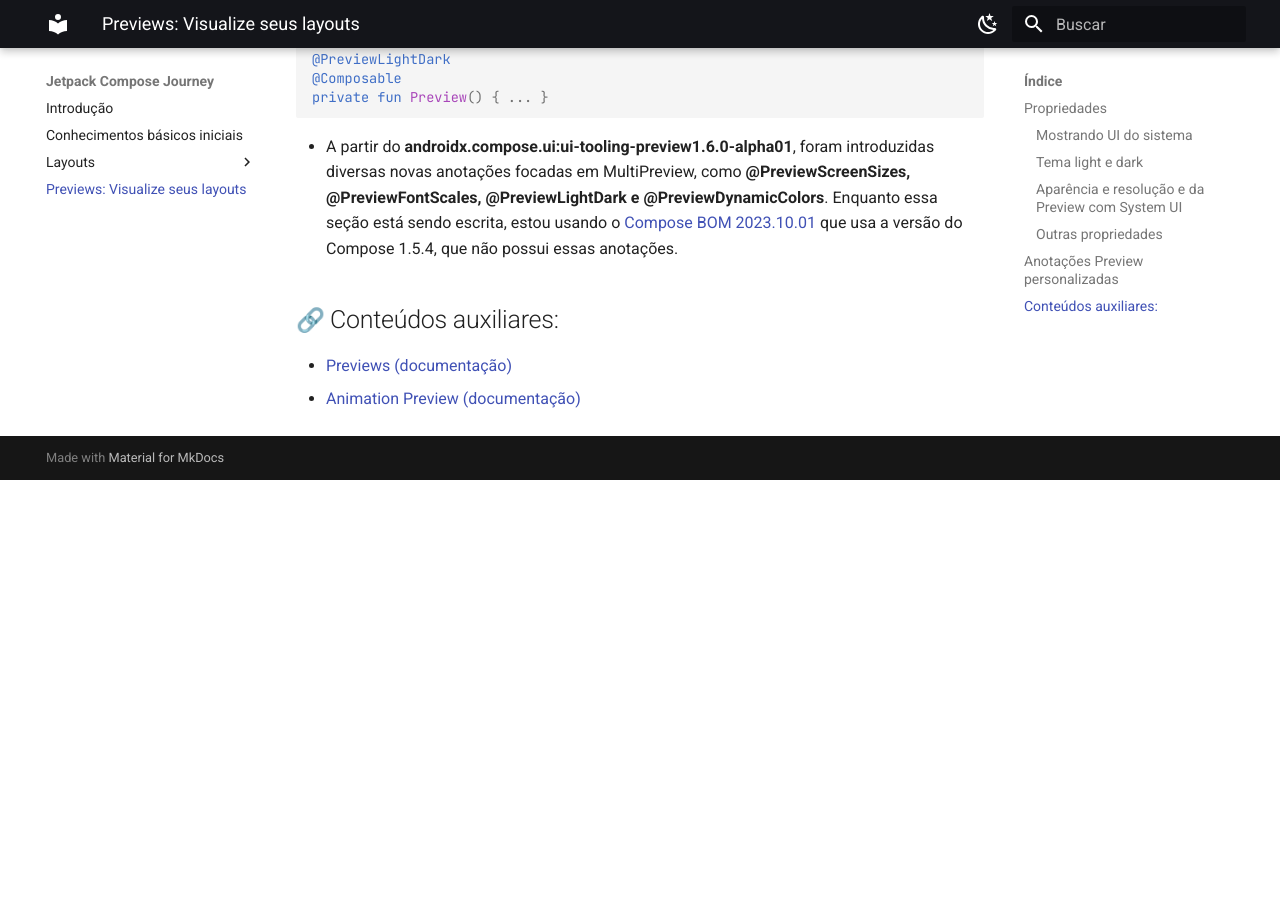
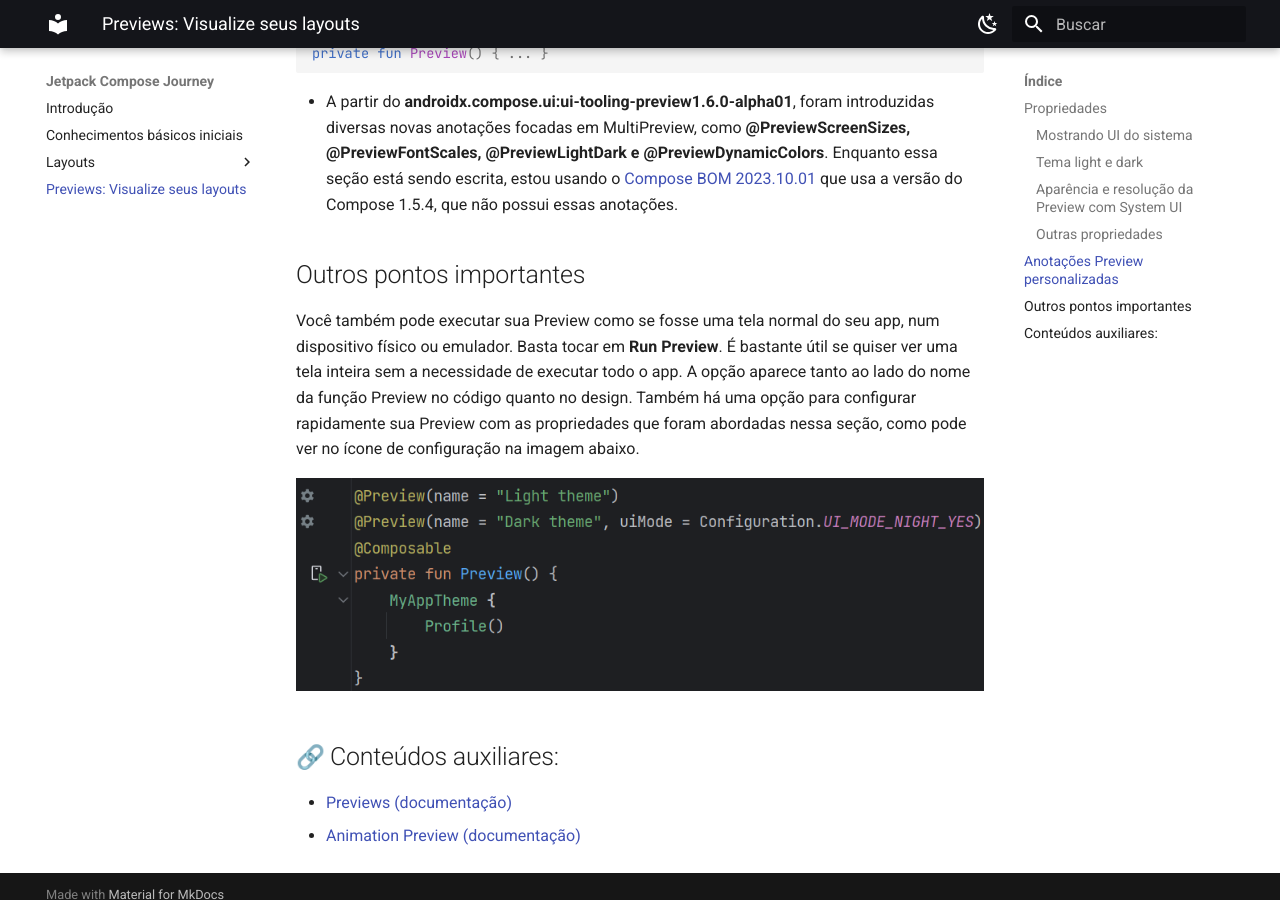
Before and after one commit to jsericksk/Jetpack-Compose-Journey, an MkDocs documentation site: the page built from docs/previews.md, in a window 1280 px wide and 900 px high, scrolled down 5189 px. Built offline with MkDocs 1.6.1 and Material for MkDocs 9.7.7, drawn with Linux system fonts in a browser that asks for light colours; emoji names are drawn with the system emoji font; before the commit the page ends 5669 px from its top, so only the background shows below that; some of the changed text lies outside the part shown.

Commit message:
preview.md atualizado

````diff
--- a/docs/previews.md
+++ b/docs/previews.md
@@ -68,7 +68,7 @@ private fun Profile() {
 Podemos usar várias **@Preview** numa mesma função, dessa forma carregará múltiplas previews do nosso conteúdo com as modificações que adicionarmos. Estamos modificando a propriedade **name** para a legibilidade no Android Studio e a **uiMode** de uma das Previews para usar o dark mode do tema.
 
 ```kotlin
-@Preview(name = "Default")
+@Preview(name = "Light theme")
 @Preview(name = "Dark theme", uiMode = Configuration.UI_MODE_NIGHT_YES)
 @Composable
 private fun Preview() {
@@ -80,9 +80,9 @@ private fun Preview() {
 
 ![Preview com tema light e dark](img-03.png)
 
-#### Aparência e resolução e da Preview com System UI
+#### Aparência e resolução da Preview com System UI
 
-Podemos mudar a aparência da Preview para um dos dispositivos incluídos em **Devices**, dessa forma, mudamos também a resolução da mesma ao usarmos junto de **showSystemUi = true**.
+Podemos mudar a aparência da Preview para um dos dispositivos incluídos em **Devices**, dessa forma, mudamos também a resolução da mesma ao usarmos junto de **showSystemUi = true**. Isso é bastante útil para ver como seu layout se comporta em diferentes tamanhos de tela.
 
 ```kotlin
 @Preview(
@@ -143,6 +143,12 @@ private fun Preview() { ... }
 
 - A partir do **androidx.compose.ui:ui-tooling-preview1.6.0-alpha01**, foram introduzidas diversas novas anotações focadas em MultiPreview, como **@PreviewScreenSizes, @PreviewFontScales, @PreviewLightDark e @PreviewDynamicColors**. Enquanto essa seção está sendo escrita, estou usando o [Compose BOM 2023.10.01](https://developer.android.com/jetpack/compose/bom/bom-mapping) que usa a versão do Compose 1.5.4, que não possui essas anotações.
 
+## Outros pontos importantes
+
+Você também pode executar sua Preview como se fosse uma tela normal do seu app, num dispositivo físico ou emulador. Basta tocar em **Run Preview**. É bastante útil se quiser ver uma tela inteira sem a necessidade de executar todo o app. A opção aparece tanto ao lado do nome da função Preview no código quanto no design. Também há uma opção para configurar rapidamente sua Preview com as propriedades que foram abordadas nessa seção, como pode ver no ícone de configuração na imagem abaixo.
+
+![Preview com devices](img-05.png)
+
 ## :link: Conteúdos auxiliares:
 - [Previews (documentação)](https://developer.android.com/jetpack/compose/tooling/previews)
 - [Animation Preview (documentação)](https://developer.android.com/jetpack/compose/tooling/animation-preview)
````
Also changed, not shown: docs/previews/img-03.png, docs/previews/img-05.png (added).
